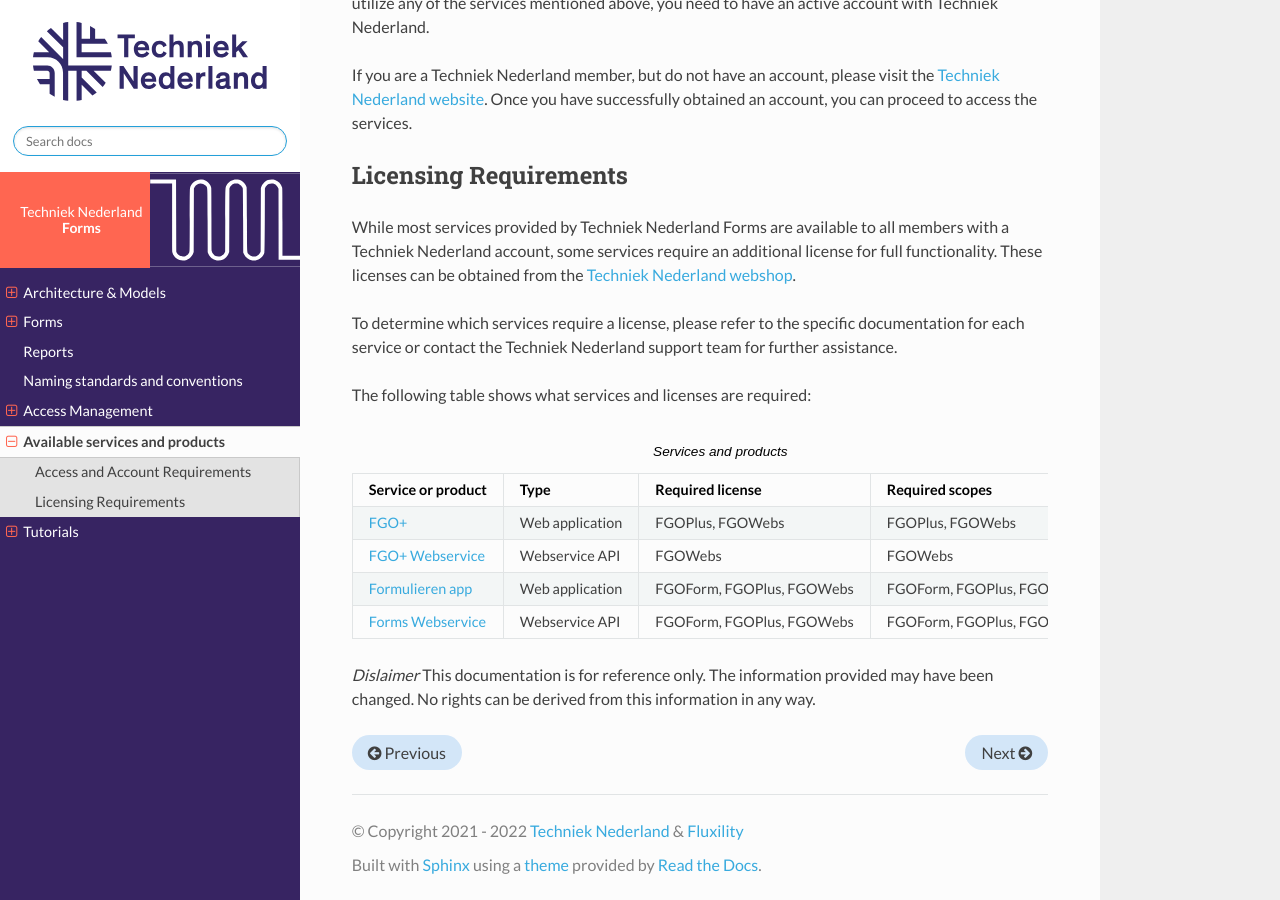
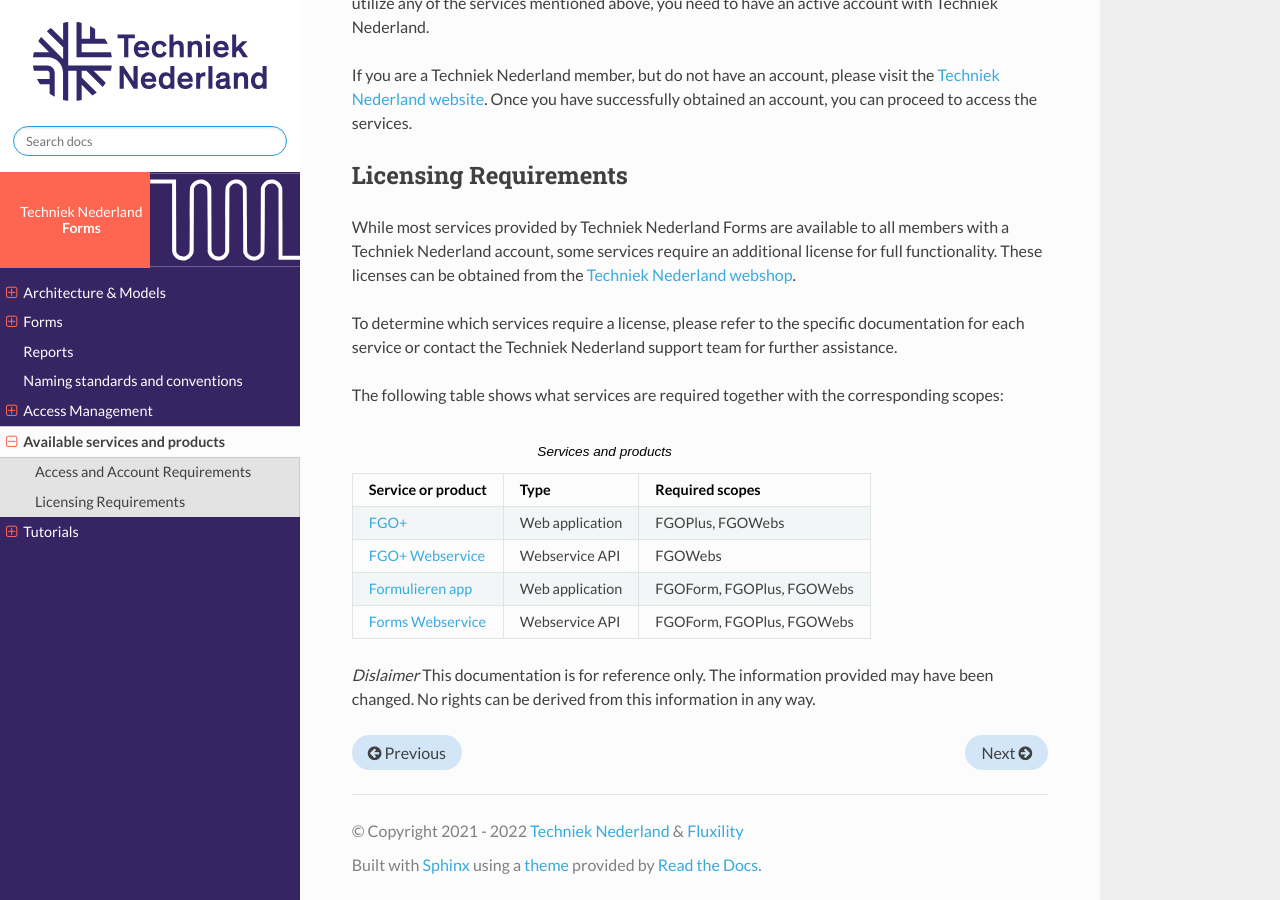
Before and after one commit to Techniek-Nederland/techniek-nederland-formulieren, a Sphinx documentation site: the page built from source/available-services/index.rst, in a window 1280 px wide and 900 px high, scrolled down 537 px. Built offline with Sphinx 7.4.7 and the Read the Docs theme 2.0.0, drawn with Linux system fonts in a browser that asks for light colours.

Commit message:
Update licensing requirements section (#14)
Co-authored-by: Bob Dorland <bobdorland@MacBook-Pro-van-Bob.local>

```diff
--- a/source/available-services/index.rst
+++ b/source/available-services/index.rst
@@ -29,34 +29,29 @@ These licenses can be obtained from the `Techniek Nederland webshop <https://www
 To determine which services require a license, please refer to the specific documentation for each
 service or contact the Techniek Nederland support team for further assistance.
 
-The following table shows what services and licenses are required:
+The following table shows what services are required together with the corresponding scopes:
 
 .. list-table:: Services and products
     :header-rows: 1
 
     *   - Service or product
         - Type
-        - Required license
         - Required scopes
 
     *   - `FGO+ <https://www.fgoplus.nl/>`_
         - Web application
         - FGOPlus, FGOWebs
-        - FGOPlus, FGOWebs
 
     *   - `FGO+ Webservice <https://api.fgoplus.nl/swagger/index.html>`_
         - Webservice API
-        - FGOWebs
         - FGOWebs
 
     *   - `Formulieren app <https://formulierenapp.fgoplus.nl/>`_
         - Web application
         - FGOForm, FGOPlus, FGOWebs
-        - FGOForm, FGOPlus, FGOWebs
 
     *   - `Forms Webservice <https://formsapi.technieknederland.nl/swagger/index.html>`_
         - Webservice API
-        - FGOForm, FGOPlus, FGOWebs
         - FGOForm, FGOPlus, FGOWebs
 
 
```
